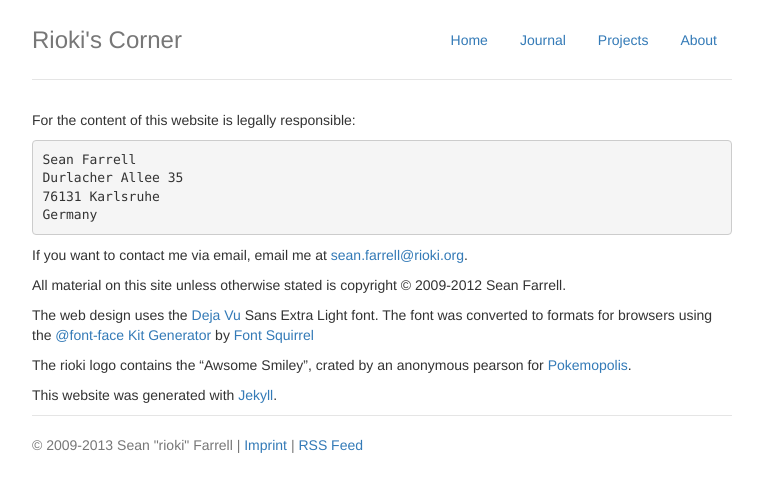
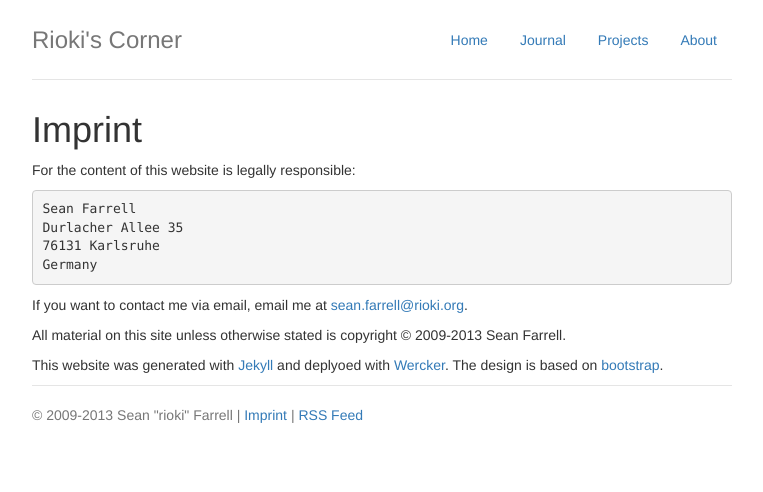
Before and after one commit to rioki/www.rioki.org, a Jekyll site: the page built from imprint.md, in a window 1280 px wide. Shown: the top 492 px of the page, without its empty margins (258-1021 px from the left). Built offline with Jekyll 4.4.1, drawn with Linux system fonts in a browser that asks for light colours; nearby versions of some CDN libraries; library files that are not in the unit come from our copies; Markdown is read by kramdown in place of the engine named in the settings.

Commit message:
Updates imprint.

```diff
--- a/imprint.md
+++ b/imprint.md
@@ -12,20 +12,12 @@
 If you want to contact me via email, email me at [sean.farrell@rioki.org][6].
 
 All material on this site unless otherwise stated is copyright
-&copy; 2009-2012 Sean Farrell.
+&copy; 2009-2013 Sean Farrell.
 
-The web design uses the [Deja Vu][1] Sans Extra Light font. The font was
-converted to formats for browsers using the [@font-face Kit Generator][2] by
-[Font Squirrel][3]
+This website was generated with [Jekyll] and deplyoed with [Wercker].
+The design is based on [bootstrap].
 
-The rioki logo contains the "Awsome Smiley", crated by an anonymous pearson
-for [Pokemopolis][4].
-
-This website was generated with [Jekyll][5].
-
-[1]: http://dejavu-fonts.org
-[2]: http://www.fontsquirrel.com/fontface/generator
-[3]: http://www.fontsquirrel.com
-[4]: http://pokemopolis.net
-[5]: https://github.com/mojombo/jekyll
+[Jekyll]: http://jekyllrb.com/
+[Wercker]: http://wercker.com/
+[bootstrap]: http://getbootstrap.com/
 [6]: mailto:sean.farrell@rioki.org
```
Also changed, not shown: other parts of imprint.md (+1 -1 lines).
